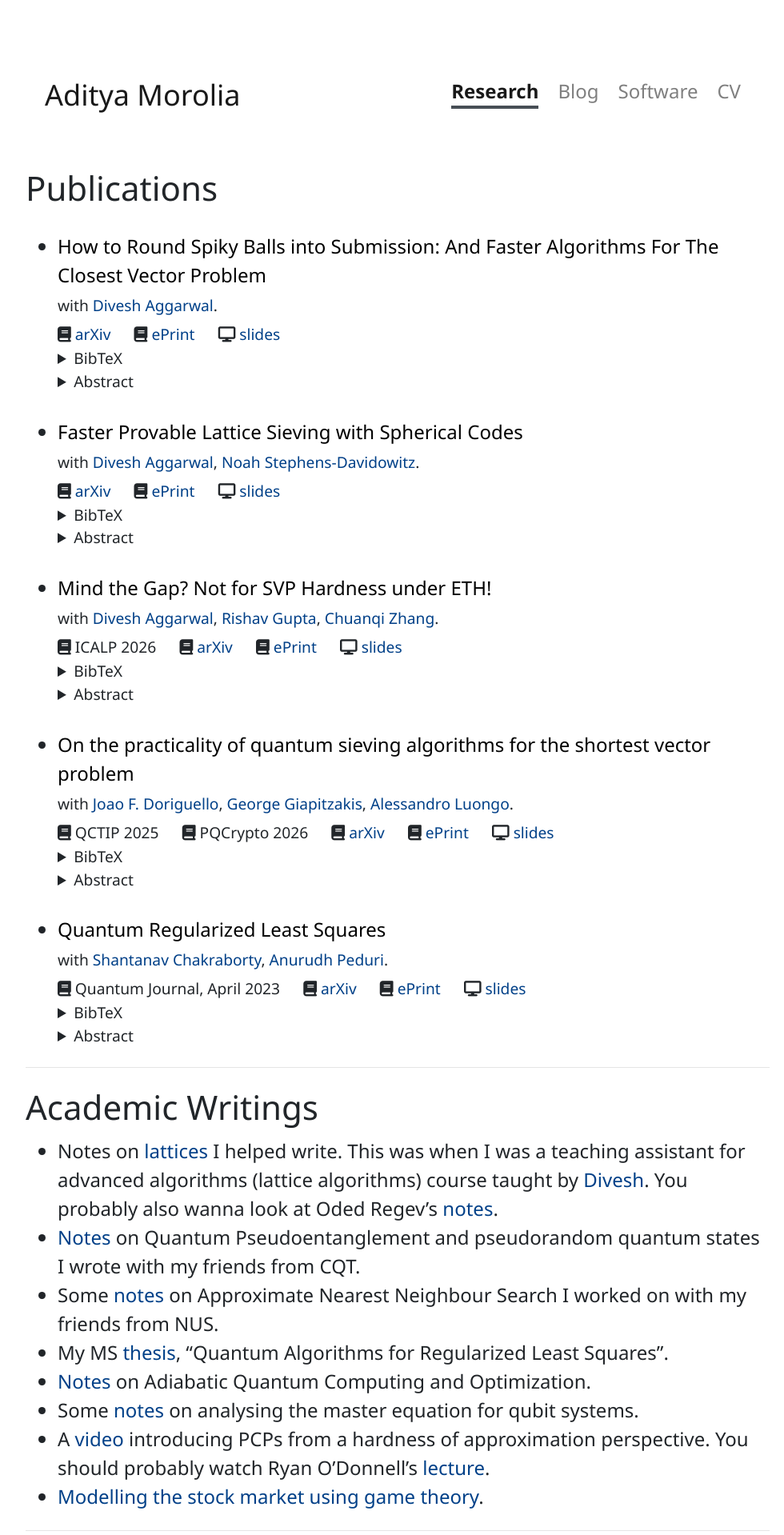
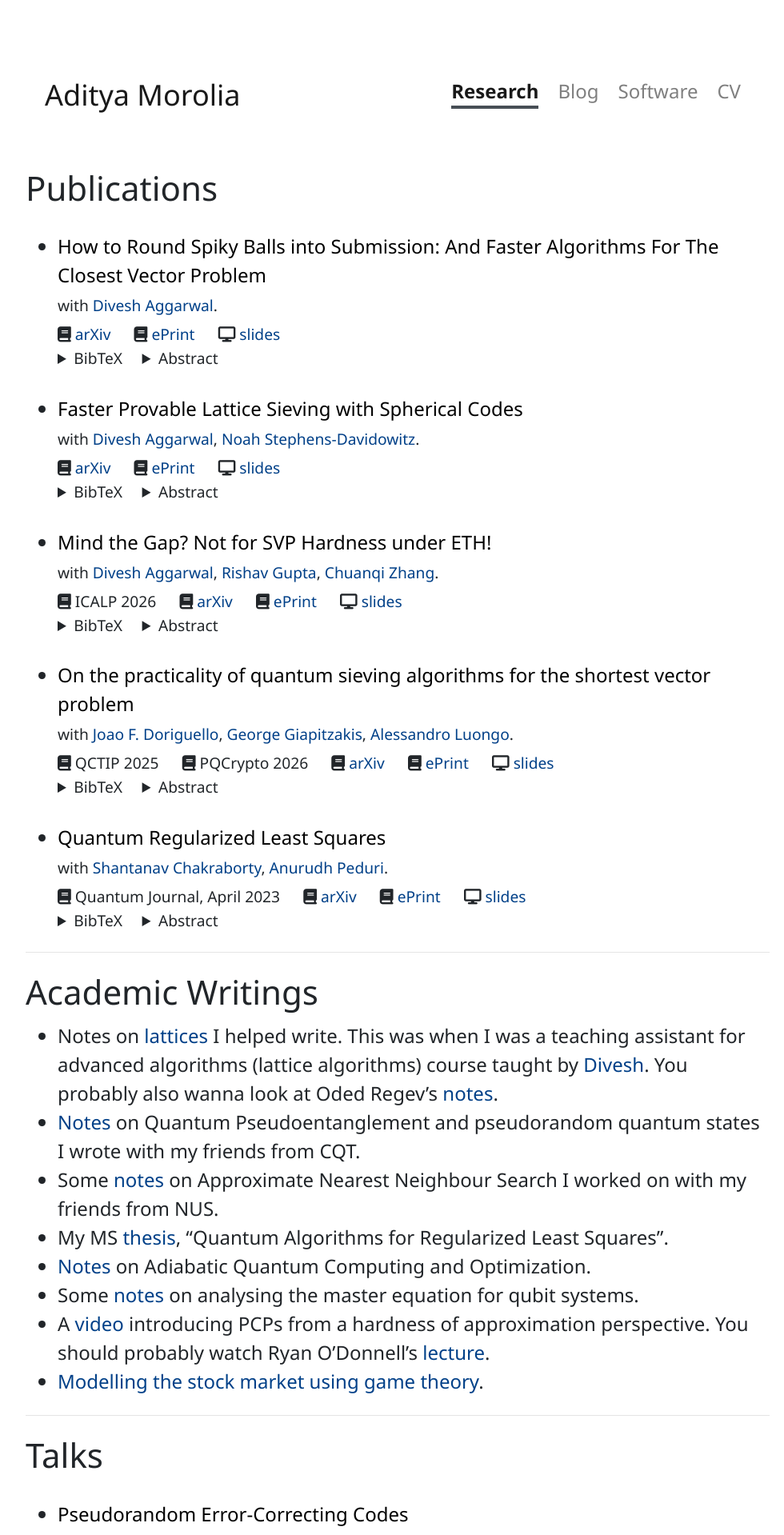
Before and after one commit to AdityaMorolia/AdityaMorolia.github.io, a Jekyll site: the page built from pages/research.md, in a window 1280 px wide. Shown: the top 1919 px of the page at 80% size, without its empty margins (143-1123 px from the left). Built offline with Jekyll 4.4.1, drawn with Linux system fonts in a browser that asks for light colours; a script that is not in the unit is left out.

Commit message:
change buttons in research page

```diff
--- a/_sass/main.scss
+++ b/_sass/main.scss
@@ -82,6 +82,21 @@ body {
   text-align: center;
 }
 
+.publication-details {
+  position: relative;
+  padding-top: 1.5em;
+
+  > details > summary {
+    position: absolute;
+    top: 0;
+    left: 0;
+  }
+
+  > details + details > summary {
+    left: 5.5em;
+  }
+}
+
 /* Mobile layout */
 @media (max-width: 767px) {
   .profile-figure {
--- a/pages/research.md
+++ b/pages/research.md
@@ -75,6 +75,7 @@ weight: 1
         {% if item.arxiv != blank %}<i class="fa fa-book"></i> <a href="{{ item.arxiv }}" target="_blank"> arXiv </a> &emsp; {% endif %}
         {% if item.eprint != blank %}<i class="fa fa-book"></i> <a href="{{ item.eprint }}" target="_blank"> ePrint </a> &emsp; {% endif %}
         {% if item.slides != blank %}<i class="fa fa-display"></i> <a href="{{ item.slides }}" target="_blank"> slides </a> {% endif %}</span>
+        <div class="publication-details">
         {% if item.bibtex != blank %}
         {% assign bibtex_id = item.id | default: forloop.index | slugify %}
         <details><summary>BibTeX</summary>
@@ -82,7 +83,8 @@ weight: 1
         <pre id="bibtex-{{ bibtex_id }}" style="white-space: pre-wrap;">{{ item.bibtex | strip | escape }}</pre>
         </details>
         {% endif %}
-        <details><summary>Abstract</summary> {{ item.abstract }} </details></small>
+        <details><summary>Abstract</summary> {{ item.abstract }} </details>
+        </div></small>
         {% endfor %}
     </ul>
 </div>
```
